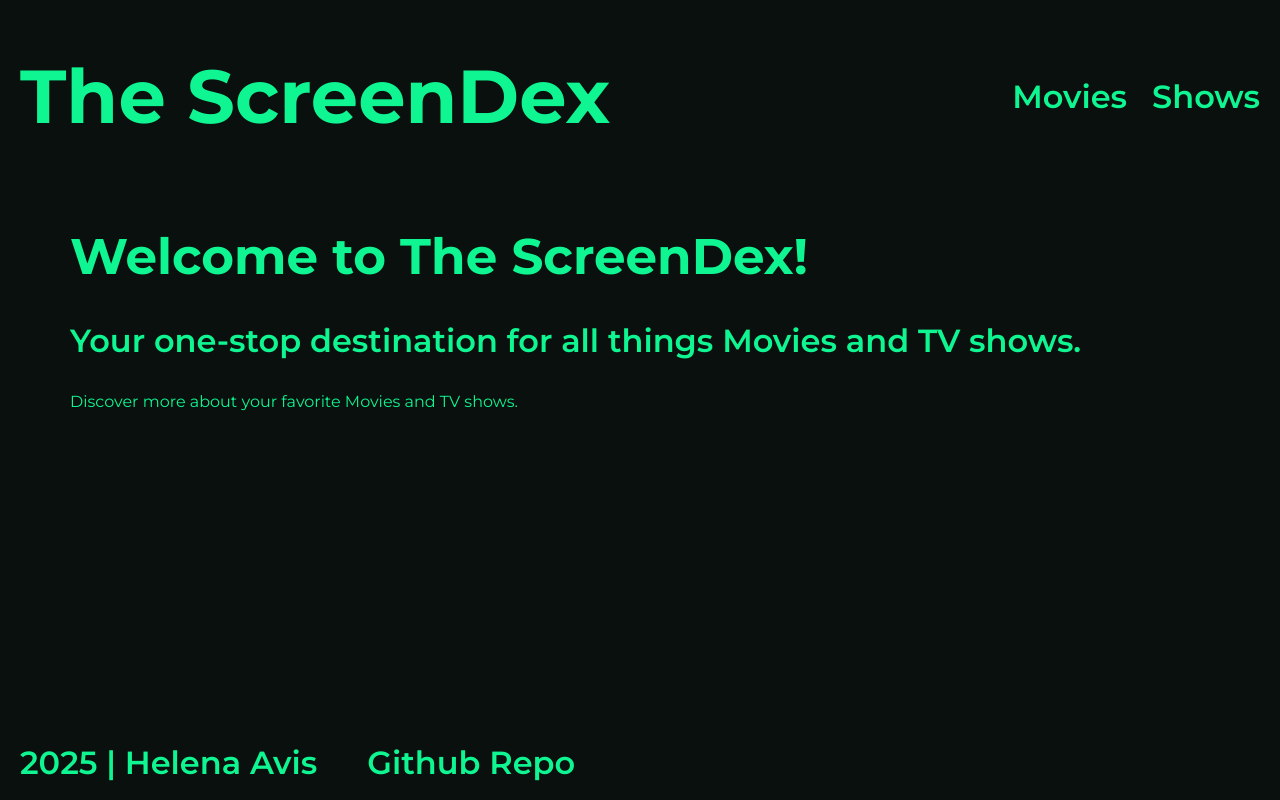
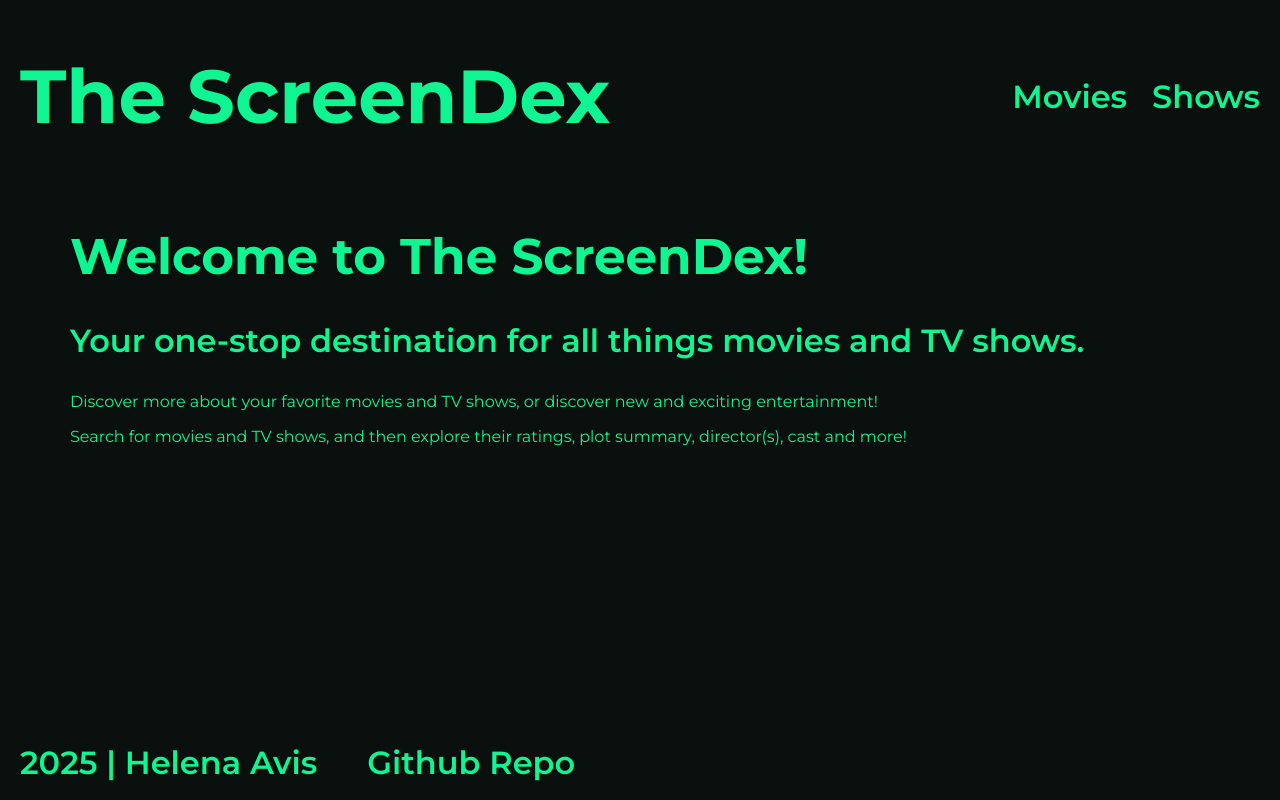
Before and after one commit to HelenaAvis/ScreenDex, a React (Vite) app in the folder ScreenDex/: page / in a window 1280 px wide. Built offline with nearby package versions, Linux system fonts and the light colour scheme.

Commit message:
Added CSS classes to Home page text, and added more information about the website.

```diff
--- a/ScreenDex/src/pages/Home.jsx
+++ b/ScreenDex/src/pages/Home.jsx
@@ -9,8 +9,11 @@ function Home() {
             <Header />
             <main className="main">
                 <h1 className="text--heading">Welcome to The ScreenDex!</h1>
-                <p className="text--subheading">Your one-stop destination for all things Movies and TV shows.</p>
-                <p className="text--body">Discover more about your favorite Movies and TV shows.</p>
+                <p className="text--subheading">Your one-stop destination for all things movies and TV shows.</p>
+                <p className="text--body">Discover more about your favorite movies and TV shows, or discover new and exciting entertainment!</p>
+                <p className="text--body">
+                    Search for movies and TV shows, and then explore their ratings, plot summary, director(s), cast and more!
+                </p>
             </main>
             <Footer />
         </>
```
